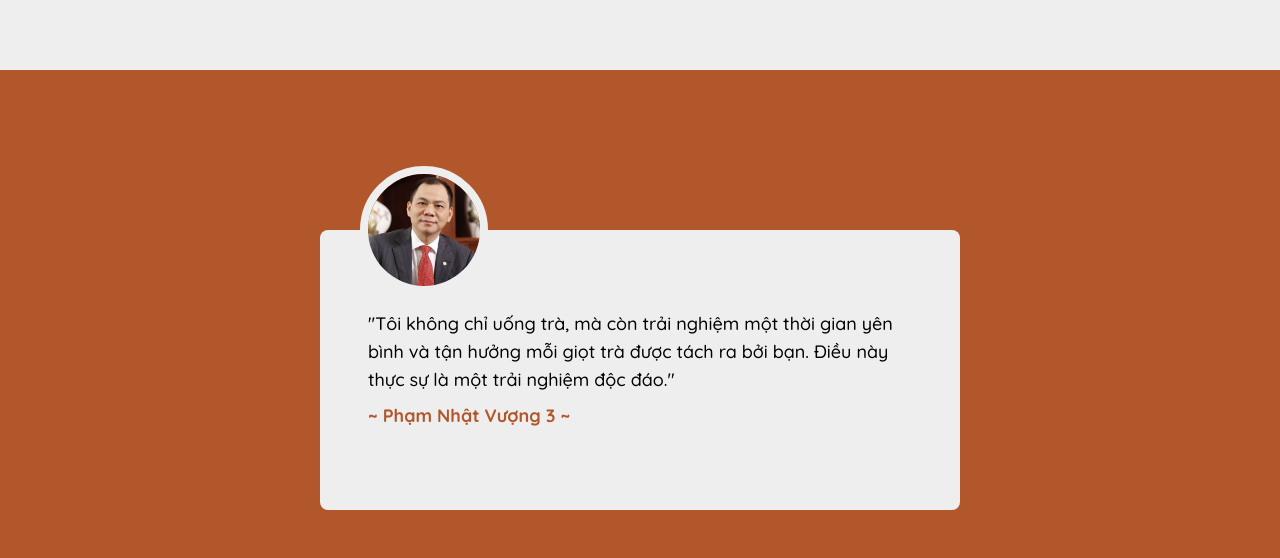
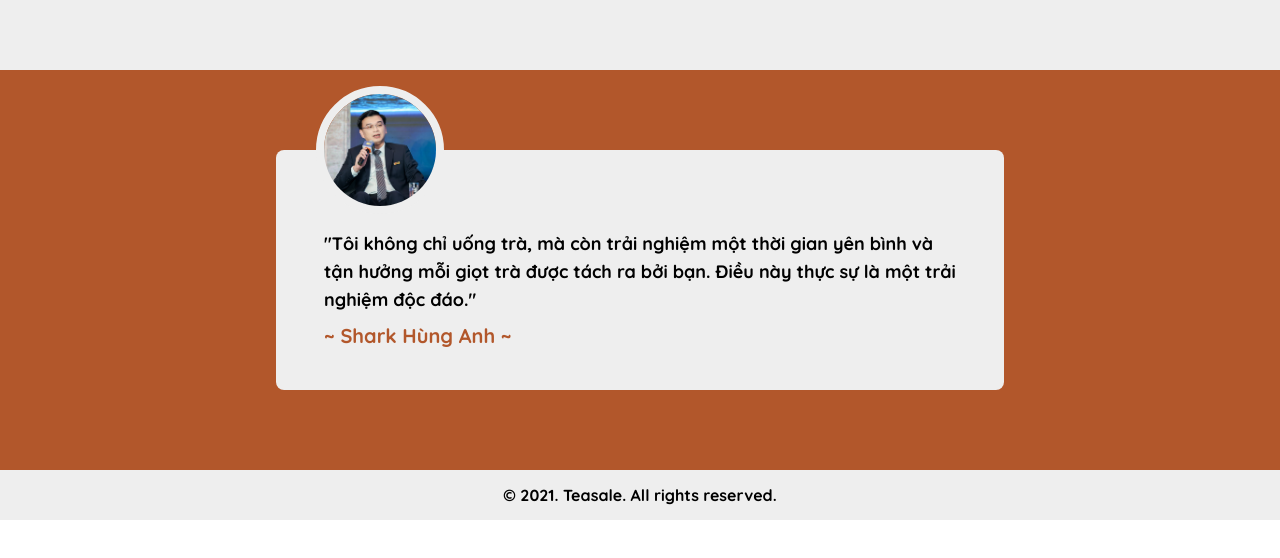
Before and after one commit to hoshikira18/tea-sale-landing-page, a React (Vite) app: page / in a window 1280 px wide. Shown: the part 3129-3687 px from the top of the page. After the commit the page ends 3649 px from the top, so only its background shows below. Built offline with nearby package versions, Linux system fonts and the light colour scheme.

Commit message:
✨ add: Footer section

```diff
--- a/src/App.jsx
+++ b/src/App.jsx
@@ -4,6 +4,7 @@
 import { Quote } from './components/sections/Quote.jsx';
 import { Products } from './components/sections/Products.jsx';
 import { Testimonials } from './components/sections/Testimonials.jsx';
+import { Footer } from './components/sections/Footer.jsx';
 function App() {
     return (
         <div className="">
@@ -13,6 +14,7 @@
             <Quote />
             <Products />
             <Testimonials />
+            <Footer />
         </div>
     );
 }
--- /dev/null
+++ b/src/components/sections/Footer.jsx
@@ -0,0 +1,8 @@
+export function Footer () {
+
+    return (
+        <div className="h-[50px] w-full bg-[#eeeeee] font-quicksand font-bold text-center leading-[50px]">
+            © 2021. Teasale. All rights reserved.
+        </div>
+    )
+}
--- a/src/components/sections/Testimonials.jsx
+++ b/src/components/sections/Testimonials.jsx
@@ -1,5 +1,4 @@
 import { useEffect, useState } from 'react';
-import Image from '/Testimonials/phamnhatvuong.jpg';
 
 export function Testimonials() {
     const customer = [
@@ -7,16 +6,19 @@
             name: 'Phạm Nhật Vượng',
             comment:
                 '"Không chỉ là việc tách trà, mà bạn còn tạo ra một trải nghiệm tinh tế. Từ cách bạn chọn lá trà đến cách bạn phục vụ, tất cả đều rất chuyên nghiệp."',
+            image: "/Testimonials/phamnhatvuong.jpg"
         },
         {
-            name: 'Phạm Nhật Vượng 2',
+            name: 'Shark Minh Beta',
             comment:
                 '"Cảm ơn bạn vì sự chăm sóc tỉ mỉ trong việc tách trà. Mỗi lần uống trà, tôi thấy như mình đang thưởng thức một tác phẩm nghệ thuật."',
+                image: "/Testimonials/minhbeta.webp"
         },
         {
-            name: 'Phạm Nhật Vượng 3',
+            name: 'Shark Hùng Anh',
             comment:
                 '"Tôi không chỉ uống trà, mà còn trải nghiệm một thời gian yên bình và tận hưởng mỗi giọt trà được tách ra bởi bạn. Điều này thực sự là một trải nghiệm độc đáo."',
+                image: "/Testimonials/sharkhunganh.jpeg"
         },
     ];
 
@@ -33,14 +35,14 @@
     }, []);
 
     return (
-        <section className="flex h-[600px] w-full items-center bg-primary">
-            <div className="relative mx-auto w-1/2 py-20">
-                <div className=" rounded-lg bg-[#eeeeee] px-12 py-20 font-quicksand text-lg font-medium">
+        <section id="testimonials" className="flex w-full items-start bg-primary">
+            <div className="relative mx-auto lg:w-3/5 py-20 px-5">
+                <div className=" rounded-lg bg-[#eeeeee] lg:px-12 px-8 pt-20 pb-10 font-quicksand text-lg font-bold">
                     <p>{content.comment}</p>
-                    <p className='font-quicksand text-primary font-bold mt-2'> ~ {content.name} ~</p>
+                    <p className='font-quicksand text-primary text-xl font-bold mt-2'> ~ {content.name} ~</p>
                 </div>
                 <img
-                    src={Image}
+                    src={content.image}
                     alt=""
                     className="absolute top-4 mx-10 h-32 w-32 rounded-full border-8 border-[#eeeeee] object-cover"
                 />
```
Also changed, not shown: public/Testimonials/minhbeta.webp (added), public/Testimonials/sharkhunganh.jpeg (added).
